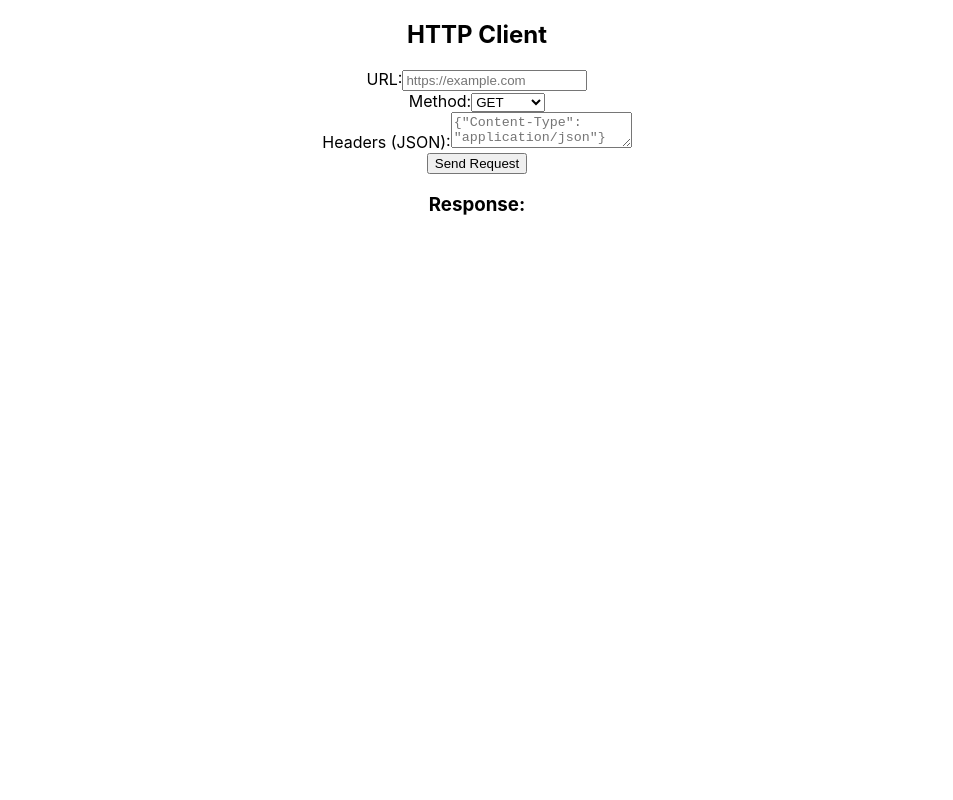
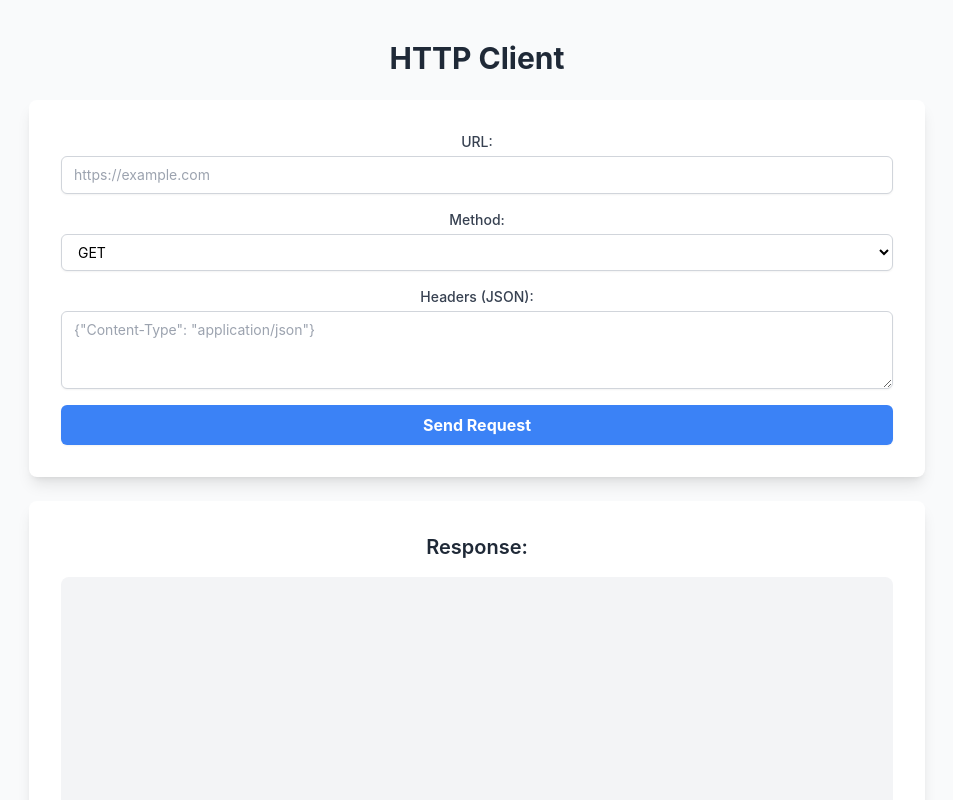
Before and after one commit to malhumaidan/http-requests-tool, a React (Create React App) app: page / in a window 1280 px wide. Shown: the top 800 px of the page, without its empty margins (163-1116 px from the left). Built offline with nearby package versions, Linux system fonts and the light colour scheme.

Commit message:
added tailwind with minimal dsign

```diff
--- a/package.json
+++ b/package.json
@@ -36,5 +36,10 @@
       "last 1 firefox version",
       "last 1 safari version"
     ]
+  },
+  "devDependencies": {
+    "autoprefixer": "^10.4.20",
+    "postcss": "^8.4.47",
+    "tailwindcss": "^3.4.13"
   }
 }
--- a/src/index.css
+++ b/src/index.css
@@ -1,3 +1,8 @@
+@tailwind base;
+@tailwind components;
+@tailwind utilities;
+
+
 body {
   margin: 0;
   font-family: -apple-system, BlinkMacSystemFont, 'Segoe UI', 'Roboto', 'Oxygen',
--- a/src/pages/HttpClient.jsx
+++ b/src/pages/HttpClient.jsx
@@ -32,22 +32,32 @@ const HttpClient = () => {
   };
 
   return (
-    <div className="http-client">
-      <h2>HTTP Client</h2>
+    <div className="min-h-screen bg-gray-50 flex flex-col items-center py-10">
+      <h2 className="text-3xl font-bold mb-6 text-gray-800">HTTP Client</h2>
 
-      <div>
-        <label>URL:</label>
+      <div className="bg-white shadow-lg rounded-lg p-8 w-full max-w-4xl">
+        <div className="mb-4">
+          <label className="block text-sm font-medium text-gray-700">
+            URL:
+          </label>
           <input
             type="text"
             value={url}
             onChange={(e) => setUrl(e.target.value)}
+            className="mt-1 block w-full px-3 py-2 border border-gray-300 rounded-md shadow-sm focus:ring-blue-500 focus:border-blue-500 sm:text-sm"
             placeholder="https://example.com"
           />
         </div>
 
-      <div>
-        <label>Method:</label>
-        <select value={method} onChange={(e) => setMethod(e.target.value)}>
+        <div className="mb-4">
+          <label className="block text-sm font-medium text-gray-700">
+            Method:
+          </label>
+          <select
+            value={method}
+            onChange={(e) => setMethod(e.target.value)}
+            className="mt-1 block w-full px-3 py-2 border border-gray-300 bg-white rounded-md shadow-sm focus:ring-blue-500 focus:border-blue-500 sm:text-sm"
+          >
             <option value="GET">GET</option>
             <option value="POST">POST</option>
             <option value="PUT">PUT</option>
@@ -56,30 +66,45 @@ const HttpClient = () => {
           </select>
         </div>
 
-      <div>
-        <label>Headers (JSON):</label>
+        <div className="mb-4">
+          <label className="block text-sm font-medium text-gray-700">
+            Headers (JSON):
+          </label>
           <textarea
             value={headers}
             onChange={(e) => setHeaders(e.target.value)}
+            className="mt-1 block w-full px-3 py-2 border border-gray-300 rounded-md shadow-sm focus:ring-blue-500 focus:border-blue-500 sm:text-sm"
             placeholder='{"Content-Type": "application/json"}'
+            rows="3"
           ></textarea>
         </div>
 
         {method !== "GET" && (
-        <div>
-          <label>Body (JSON):</label>
+          <div className="mb-4">
+            <label className="block text-sm font-medium text-gray-700">
+              Body (JSON):
+            </label>
             <textarea
               value={body}
               onChange={(e) => setBody(e.target.value)}
+              className="mt-1 block w-full px-3 py-2 border border-gray-300 rounded-md shadow-sm focus:ring-blue-500 focus:border-blue-500 sm:text-sm"
               placeholder='{"key": "value"}'
+              rows="3"
             ></textarea>
           </div>
         )}
 
-      <button onClick={handleRequest}>Send Request</button>
+        <button
+          onClick={handleRequest}
+          className="bg-blue-500 hover:bg-blue-600 text-white font-bold py-2 px-4 rounded-md shadow-sm w-full transition"
+        >
+          Send Request
+        </button>
+      </div>
 
-      <div>
-        <h3>Response:</h3>
+      <div className="mt-6 w-full max-w-4xl bg-white shadow-lg rounded-lg p-8">
+        <h3 className="text-xl font-semibold text-gray-800 mb-4">Response:</h3>
+        <div className="bg-gray-100 rounded-lg p-4 overflow-auto h-[700px]">
           {response && (
             <SyntaxHighlighter language="json" style={solarizedlight}>
               {JSON.stringify(response, null, 2)}
@@ -92,6 +117,7 @@ const HttpClient = () => {
           )}
         </div>
       </div>
+    </div>
   );
 };
 
--- /dev/null
+++ b/tailwind.config.js
@@ -0,0 +1,9 @@
+module.exports = {
+  content: [
+    "./src/**/*.{js,jsx,ts,tsx}", // include all JS/TS/JSX/TSX files in the src folder
+  ],
+  theme: {
+    extend: {},
+  },
+  plugins: [],
+};
```
Also changed, not shown: 1 other file (tests, documents, lock files or other folders). Lines whose indentation alone changed are shown as unchanged.
